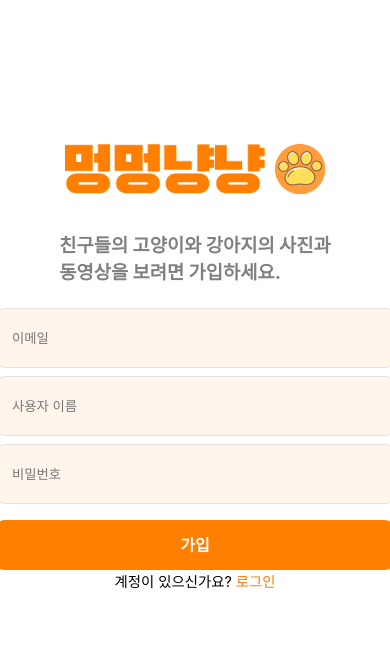
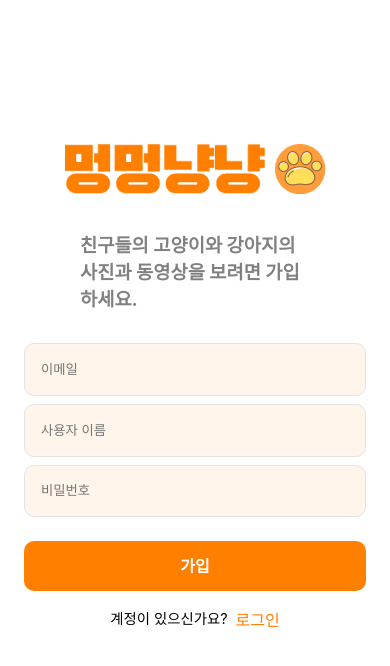
Before and after one commit to LOCA525/dog-cat-sns-front, a React (Create React App) app: page /join in a window 390 px wide. Shown: the top 666 px of the page. Built offline with nearby package versions, Linux system fonts and the light colour scheme.

Commit message:
feat: ECCR-51 로그인, 가입, 설정 페이지 반응형 적용 완료

```diff
--- a/src/pages/JoinPage.tsx
+++ b/src/pages/JoinPage.tsx
@@ -1,73 +1,7 @@
-import React, { useState } from 'react';
+import { useState } from 'react';
 import { Link } from 'react-router-dom';
 import styled from 'styled-components';
 import titleLogoImg from '../assets/images/titleLogo.png';
-
-const Container = styled.div`
-  display: flex;
-  flex-direction: column;
-  align-items: center;
-  margin-top: 5rem;
-`;
-
-const TitleLogo = styled.div`
-  margin-top: 4rem;
-`;
-
-const HeaderText = styled.h3`
-  margin-top: 2rem;
-  color: gray;
-`;
-
-const Form = styled.form`
-  margin-top: 1rem;
-  display: flex;
-  flex-direction: column;
-  align-items: center;
-`;
-
-const Input = styled.input`
-  box-sizing: border-box;
-  width: 400px;
-  height: 60px;
-  padding: 0 1rem 0 1rem;
-  margin-top: 0.5rem;
-  background: #fff5eb;
-  border: 1px solid #e3e3e3;
-  border-radius: 10px;
-  caret-color: #ff7f00;
-`;
-
-const JoinBtn = styled.button`
-  margin-top: 1rem;
-  width: 400px;
-  height: 50px;
-  background: #ff7f00;
-  border-radius: 10px;
-
-  font-size: 1rem;
-  font-weight: bold;
-  line-height: 23px;
-  text-align: center;
-  color: #ffffff;
-
-  :hover {
-    background: #fca650;
-    cursor: pointer;
-  }
-`;
-
-const LoginNotice = styled.label`
-  font-size: 0.9rem;
-`;
-
-const LoginLink = styled(Link)`
-  color: #ff7f00;
-
-  :hover {
-    color: #fdbb79;
-  }
-`;
 
 function JoinPage() {
   const [email, setEmail] = useState<string>('');
@@ -80,8 +14,7 @@ function JoinPage() {
         <img src={titleLogoImg} alt="titleLogoImg" />
       </TitleLogo>
       <HeaderText>
-        친구들의 고양이와 강아지의 사진과 <br />
-        동영상을 보려면 가입하세요.
+        친구들의 고양이와 강아지의 사진과 동영상을 보려면 가입하세요.
       </HeaderText>
       <Form>
         <Input
@@ -107,12 +40,87 @@ function JoinPage() {
         />
         <JoinBtn>가입</JoinBtn>
       </Form>
-      <LoginNotice>
-        {'계정이 있으신가요? '}
+      <LoginNoticeContainer>
+        <LoginNotice>계정이 있으신가요?</LoginNotice>
         <LoginLink to="/login">로그인</LoginLink>
-      </LoginNotice>
+      </LoginNoticeContainer>
     </Container>
   );
 }
 
 export default JoinPage;
+
+const Container = styled.div`
+  display: flex;
+  flex-direction: column;
+  align-items: center;
+  margin-top: 5rem;
+`;
+
+const TitleLogo = styled.div`
+  margin-top: 4rem;
+`;
+
+const HeaderText = styled.h3`
+  padding: 0 5rem 0 5rem;
+  margin: 2rem 0 2rem 0;
+  color: gray;
+  width: 100%;
+`;
+
+const Form = styled.form`
+  display: flex;
+  flex-direction: column;
+  align-items: center;
+  width: 100%;
+  max-width: 400px;
+  padding: 0 1.5rem 0 1.5rem;
+`;
+
+const Input = styled.input`
+  box-sizing: border-box;
+  width: 100%;
+  height: 3.3rem;
+  padding: 0 1rem 0 1rem;
+  margin-bottom: 0.5rem;
+  background: #fff5eb;
+  border: 1px solid #e3e3e3;
+  border-radius: 10px;
+  caret-color: #ff7f00;
+`;
+
+const JoinBtn = styled.button`
+  margin: 1rem 0 1rem 0;
+  width: 100%;
+  height: 50px;
+  background: #ff7f00;
+  border-radius: 10px;
+
+  font-size: 1rem;
+  font-weight: bold;
+  line-height: 23px;
+  text-align: center;
+  color: #ffffff;
+
+  :hover {
+    background: #fca650;
+    cursor: pointer;
+  }
+`;
+
+const LoginNoticeContainer = styled.div`
+  display: flex;
+  gap: 0.5rem;
+`;
+
+const LoginNotice = styled.label`
+  font-size: 0.9rem;
+`;
+
+const LoginLink = styled(Link)`
+  color: #ff7f00;
+
+  :hover {
+    color: #fdbb79;
+  }
+`;
--- a/src/pages/LoginPage.tsx
+++ b/src/pages/LoginPage.tsx
@@ -1,83 +1,7 @@
-import React, { useState } from 'react';
+import { useState } from 'react';
 import { Link } from 'react-router-dom';
 import styled from 'styled-components';
 import titleLogoImg from '../assets/images/titleLogo.png';
-
-const Container = styled.div`
-  display: flex;
-  flex-direction: column;
-  align-items: center;
-  margin-top: 5rem;
-`;
-
-const TitleLogo = styled.div`
-  margin: 4rem 0 4rem 0;
-`;
-
-const Form = styled.form`
-  display: flex;
-  flex-direction: column;
-  align-items: center;
-`;
-
-const Input = styled.input`
-  box-sizing: border-box;
-  width: 400px;
-  height: 60px;
-  padding: 0 1rem 0 1rem;
-  margin-bottom: 0.5rem;
-  background: #fff5eb;
-  border: 1px solid #e3e3e3;
-  border-radius: 10px;
-  caret-color: #ff7f00;
-`;
-
-const CheckboxContainer = styled.div`
-  display: flex;
-  align-self: flex-start;
-  align-items: center;
-`;
-
-const SaveIdCheckLabel = styled.label`
-  padding: 0.5rem 0.5rem 0.5rem 0;
-  font-size: 0.8rem;
-  color: gray;
-
-  :hover {
-    color: black;
-  }
-`;
-
-const SaveIdCheckbox = styled.input`
-  margin-right: 0.3rem;
-  width: 1rem;
-  height: 1rem;
-  accent-color: #ff7f00;
-`;
-
-const LoginBtn = styled.button`
-  margin-top: 0.5rem;
-  width: 400px;
-  height: 50px;
-  background: #ff7f00;
-  border-radius: 10px;
-
-  font-size: 1rem;
-  font-weight: bold;
-  line-height: 23px;
-  text-align: center;
-  color: #ffffff;
-
-  :hover {
-    background: #fca650;
-    cursor: pointer;
-  }
-`;
-
-const JoinLink = styled(Link)`
-  font-size: 0.9rem;
-  margin-top: 1rem;
-`;
 
 function LoginPage() {
   const [id, setId] = useState<string>('');
@@ -117,3 +41,82 @@ function LoginPage() {
 }
 
 export default LoginPage;
+
+const Container = styled.div`
+  display: flex;
+  flex-direction: column;
+  align-items: center;
+  margin-top: 5rem;
+`;
+
+const TitleLogo = styled.div`
+  margin: 4rem 0 4rem 0;
+`;
+
+const Form = styled.form`
+  display: flex;
+  flex-direction: column;
+  align-items: center;
+  width: 100%;
+  max-width: 400px;
+  padding: 0 1.5rem 0 1.5rem;
+`;
+
+const Input = styled.input`
+  box-sizing: border-box;
+  width: 100%;
+  height: 3.3rem;
+  padding: 0 1rem 0 1rem;
+  margin-bottom: 0.5rem;
+  background: #fff5eb;
+  border: 1px solid #e3e3e3;
+  border-radius: 10px;
+  caret-color: #ff7f00;
+`;
+
+const CheckboxContainer = styled.div`
+  display: flex;
+  align-self: flex-start;
+  align-items: center;
+  margin-left: 0.2rem;
+`;
+
+const SaveIdCheckLabel = styled.label`
+  font-size: 0.8rem;
+  color: gray;
+
+  :hover {
+    color: black;
+  }
+`;
+
+const SaveIdCheckbox = styled.input`
+  margin-right: 0.3rem;
+  width: 1rem;
+  height: 1rem;
+  accent-color: #ff7f00;
+`;
+
+const LoginBtn = styled.button`
+  margin-top: 1rem;
+  width: 100%;
+  height: 50px;
+  background: #ff7f00;
+  border-radius: 10px;
+
+  font-size: 1rem;
+  font-weight: bold;
+  line-height: 23px;
+  text-align: center;
+  color: #ffffff;
+
+  :hover {
+    background: #fca650;
+    cursor: pointer;
+  }
+`;
+
+const JoinLink = styled(Link)`
+  font-size: 0.9rem;
+  margin-top: 1rem;
+`;
--- a/src/pages/PasswordChangePage.tsx
+++ b/src/pages/PasswordChangePage.tsx
@@ -14,8 +14,8 @@ function PasswordChangePage() {
       <MainContainer>
         <Form>
           <Description>
-            비밀번호는 최소 6자 이상이어야 하며 숫자, 영문, 특수 문자를 <br />
-            포함해야 합니다.
+            비밀번호는 최소 6자 이상이어야 하며 숫자, 영문, 특수 문자를 포함해야
+            합니다.
           </Description>
           <InputContainer>
             <InputLabel>현재 비밀번호</InputLabel>
@@ -62,16 +62,17 @@ const MainContainer = styled.div`
   margin: 1rem;
 `;
 
+const Form = styled.form`
+  display: flex;
+  flex-direction: column;
+  gap: 1rem;
+`;
+
 const Description = styled.label`
   color: gray;
   font-size: 1rem;
   line-height: 2rem;
-`;
-
-const Form = styled.form`
-  display: flex;
-  flex-direction: column;
-  gap: 1rem;
+  margin-bottom: 1rem;
 `;
 
 const InputContainer = styled.div`
@@ -93,5 +94,6 @@ const Input = styled.input`
 
   ::placeholder {
     font-size: 0.7rem;
+    color: gainsboro;
   }
 `;
--- a/src/pages/ProfileEditPage.tsx
+++ b/src/pages/ProfileEditPage.tsx
@@ -107,6 +107,7 @@ const Input = styled.input`
 
   ::placeholder {
     font-size: 0.7rem;
+    color: gainsboro;
   }
 `;
 
@@ -121,6 +122,6 @@ const TextArea = styled.textarea`
 
   ::placeholder {
     font-size: 0.7rem;
-    color: gray;
+    color: gainsboro;
   }
 `;
--- a/src/pages/SettingPage.tsx
+++ b/src/pages/SettingPage.tsx
@@ -36,6 +36,8 @@ const MainContainer = styled.div`
 const LinkStyled = styled(Link)`
   display: flex;
   align-items: center;
+  fill: grey;
+  color: grey;
 
   :hover {
     fill: gainsboro;
```
